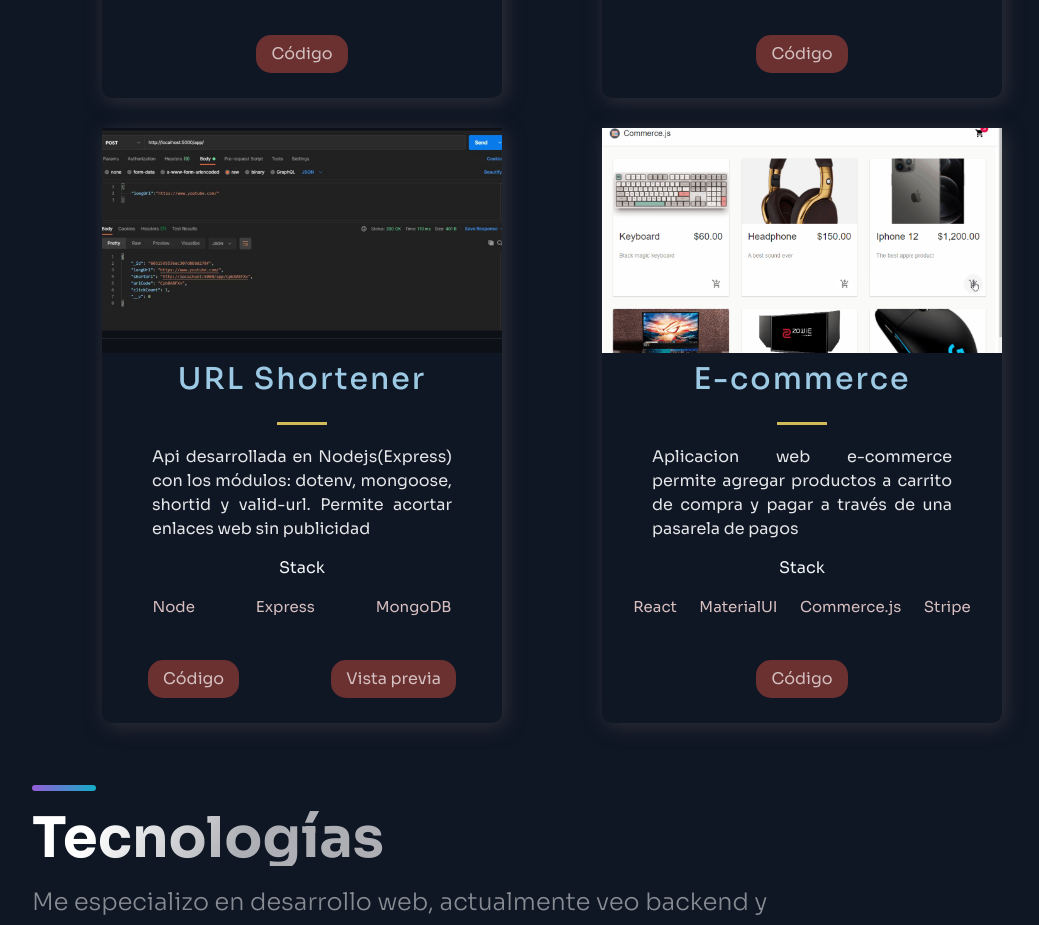
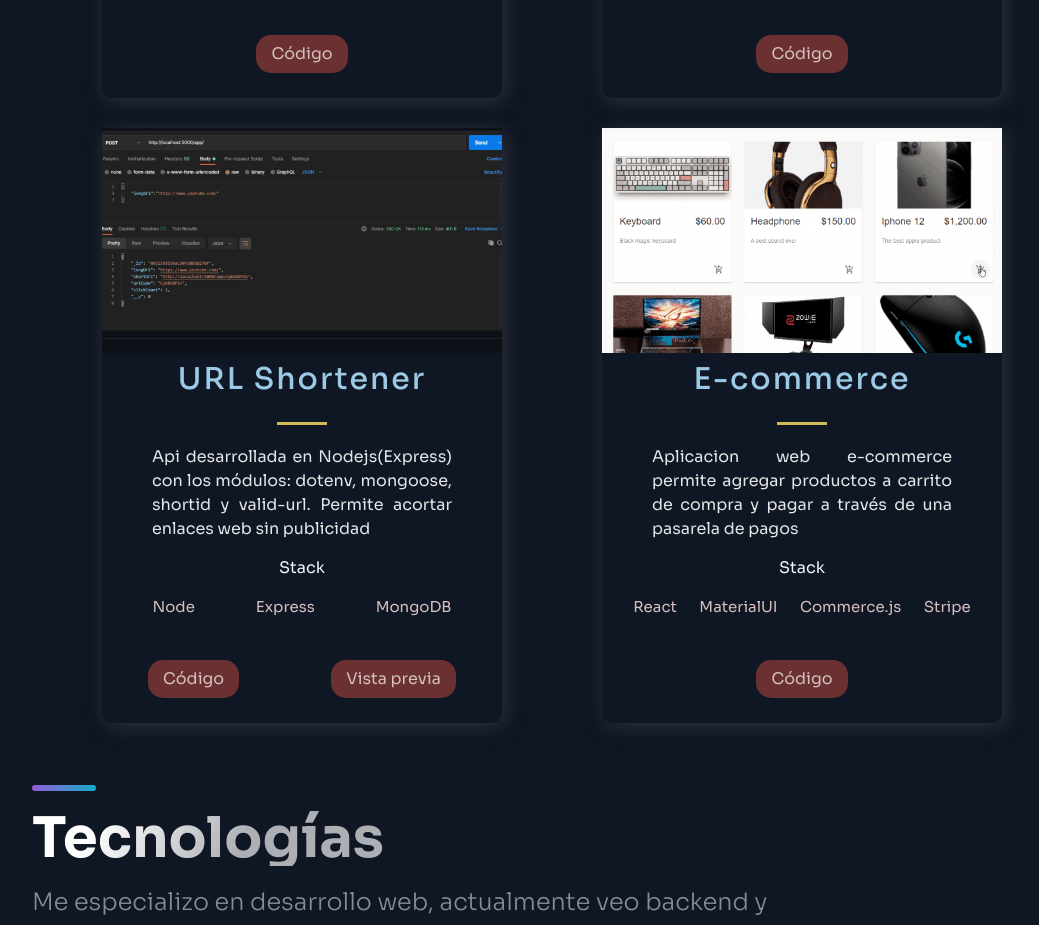
Before and after one commit to kioshiokamoto/nextjs-portfolio-v1, a Next.js app: page / in a window 1280 px wide. Shown: the part 1380-2305 px from the top of the page, without its empty margins (88-1127 px from the left). Built offline with nearby package versions, Linux system fonts and the light colour scheme.

Commit message:
:dart: Improve: test de imagen

```diff
--- a/src/constants/constants.js
+++ b/src/constants/constants.js
@@ -31,7 +31,7 @@
 		title: 'E-commerce',
 		description:
 			'Aplicacion web e-commerce permite agregar productos a carrito de compra y pagar a través de una pasarela de pagos',
-		image: '/images/4.PNG',
+		image: '/images/4.png',
 		tags: ['React', 'MaterialUI', 'Commerce.js', 'Stripe'],
 		source: 'https://github.com/kioshiokamoto/React-e-commerce',
 		id: 3,
```
Also changed, not shown: public/images/4.PNG.
